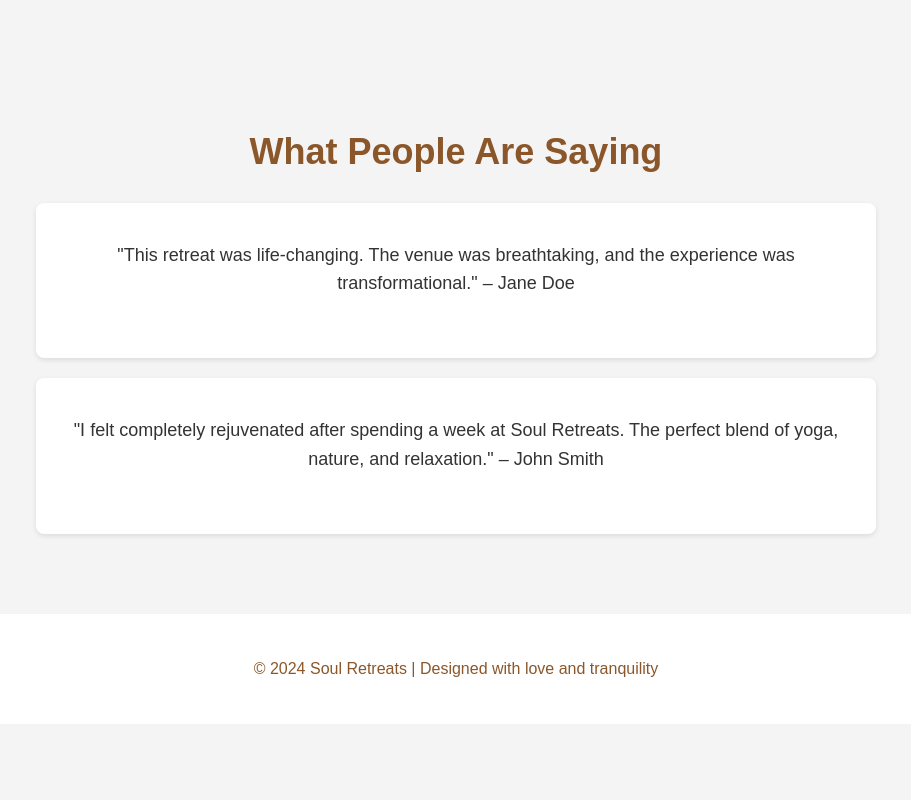
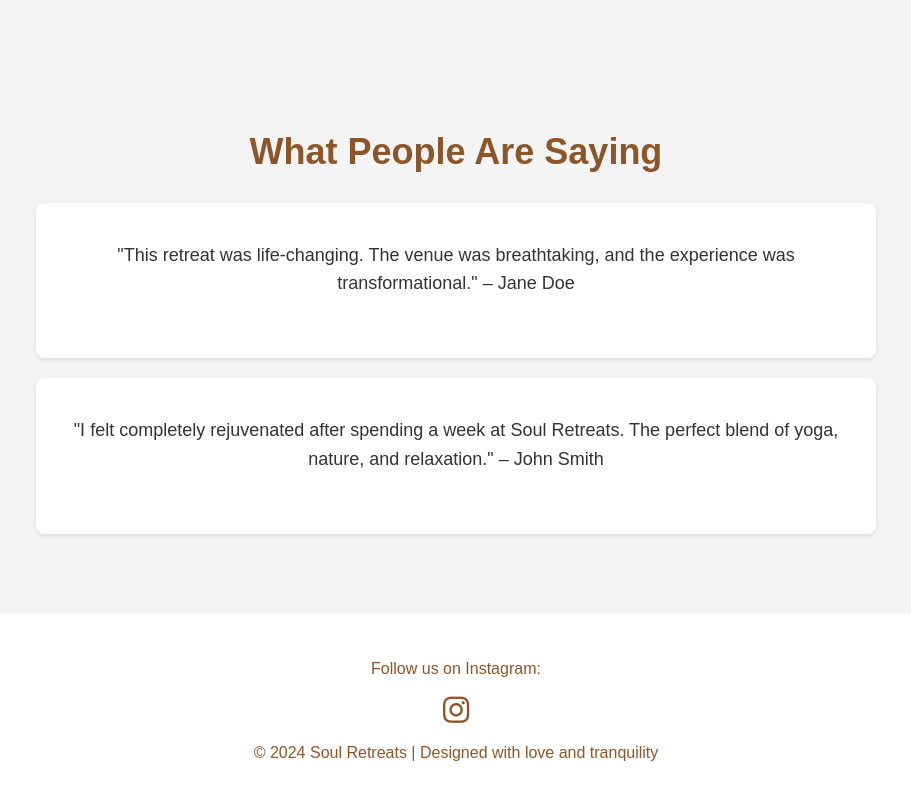
Before and after one commit to stevengerards/pure-retreats, a plain HTML site: page index.html in a window 1280 px wide. Shown: the part 1766-2566 px from the top of the page, without its empty margins (184-1095 px from the left). Before the commit the page ends 2490 px from the top, so only its background shows below. Drawn offline with Linux system fonts and the light colour scheme.

Commit message:
Update index.html

```diff
--- a/index.html
+++ b/index.html
@@ -4,6 +4,8 @@
     <meta charset="UTF-8">
     <meta name="viewport" content="width=device-width, initial-scale=1.0">
     <title>Soul Retreats</title>
+    <!-- Font Awesome for Instagram icon -->
+    <link rel="stylesheet" href="https://cdnjs.cloudflare.com/ajax/libs/font-awesome/6.0.0-beta3/css/all.min.css">
     <style>
         body {
             font-family: 'Arial', sans-serif;
@@ -142,12 +144,24 @@
             border-radius: 8px;
         }
 
+        /* Footer */
         footer {
             background-color: #ffffff;
             padding: 30px;
             text-align: center;
             font-size: 16px;
             color: #8b572a;
+        }
+
+        footer a {
+            text-decoration: none;
+            color: #8b572a;
+            font-size: 30px;
+            margin-top: 10px;
+        }
+
+        footer a:hover {
+            color: #c13584; /* Instagram pink color */
         }
     </style>
 </head>
@@ -206,6 +220,10 @@
 
     <!-- Footer -->
     <footer>
+        <p>Follow us on Instagram:</p>
+        <a href="https://instagram.com/yourusername" target="_blank">
+            <i class="fab fa-instagram"></i>
+        </a>
         <p>© 2024 Soul Retreats | Designed with love and tranquility</p>
     </footer>
 
```
